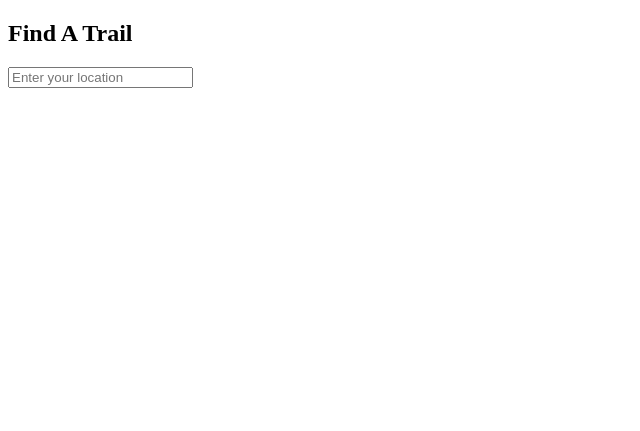
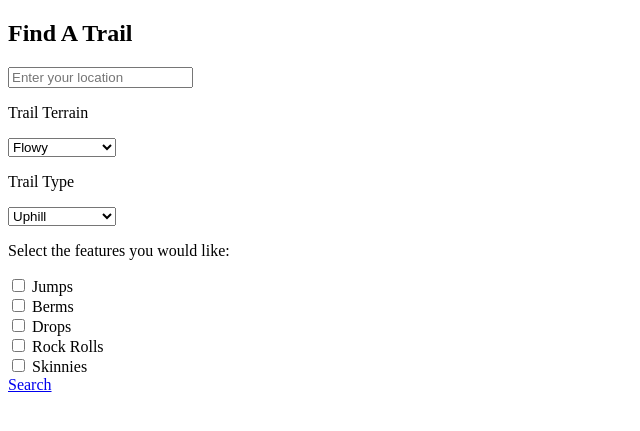
Before and after one commit to CarterS01/TrailFinder, a Flask app: page /find_a_trail in a window 1280 px wide. Shown: the top 431 px of the page, without its empty margins (0-640 px from the left). Run offline with Flask 3, Linux system fonts and the light colour scheme.

Commit message:
Database was created, HTML for Find A Trail page was filled out to include the search parameters it will use.

```diff
--- a/main.py
+++ b/main.py
@@ -1,6 +1,8 @@
+import sqlite3
 from flask import Flask, render_template
 
-app = Flask(__name__)
+con = sqlite3.connect("data.db")    #Create a connection to the database
+app = Flask(__name__)               #Create a Flask object
 
 @app.route('/')
 def home():
@@ -20,7 +22,13 @@ def saved_trails():
 
 @app.route('/login')
 def login():
+    with sqlite3.connect("data.db") as con:
+        cur = con.cursor()
     return render_template('login.html')
+
+@app.route('/placeholder')
+def placeholder():
+    return render_template('placeholder.html')
 
 if __name__ == "__main__":
     app.run(debug=True)
--- a/templates/find.html
+++ b/templates/find.html
@@ -10,4 +10,36 @@
         <h2>Find A Trail</h2>
         <input type="text" id="location" placeholder="Enter your location">
     </header>
+    <main>
+        <section id="dropdowns">
+            <p>Trail Terrain</p>
+            <select>
+                <option value="flow">Flowy</option>
+                <option value="tech">Technical</option>
+                <option value="none">No Preference</option>
+            </select>
+            <p>Trail Type</p>
+            <select>
+                <option value="up">Uphill</option>
+                <option value="down">Downhill</option>
+                <option value="both">Both</option>
+                <option value="none">No Preference</option>
+            </select>
+        </section>
+
+        <section id="checkboxes">
+            <p>Select the features you would like:</p>
+            <input type="checkbox" id="jumps">
+            <label for="jumps">Jumps</label><br>
+            <input type="checkbox" id="berms">
+            <label for="berms">Berms</label><br>
+            <input type="checkbox" id="drops">
+            <label for="drops">Drops</label><br>
+            <input type="checkbox" id="rolls">
+            <label for="rolls">Rock Rolls</label><br>
+            <input type="checkbox" id="skinnies">
+            <label for="skinnies">Skinnies</label><br>
+        </section>
+        <a href="/placeholder">Search</a>
+    </main>
 </body>
--- /dev/null
+++ b/templates/placeholder.html
@@ -0,0 +1 @@
+<p>This is a placeholder file for testing purposes.</p>
```
Also changed, not shown: data.db (added).
